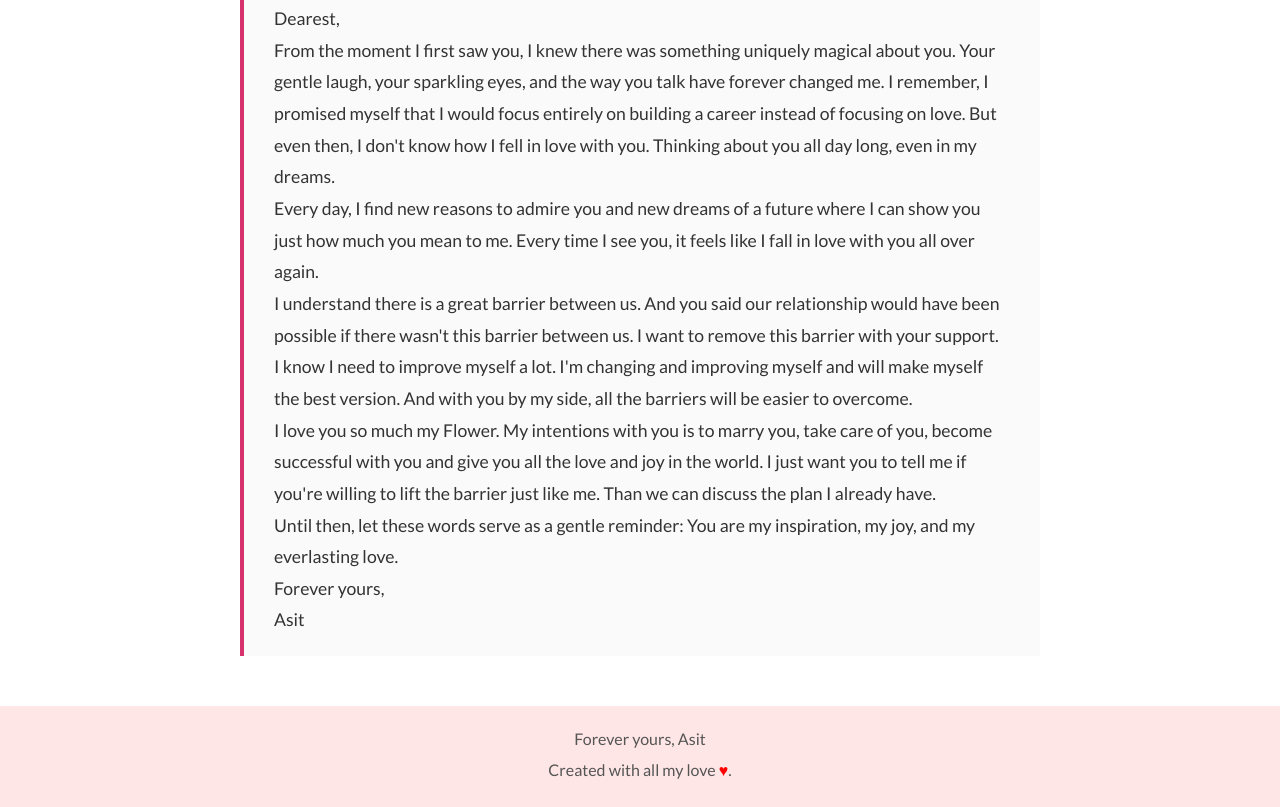
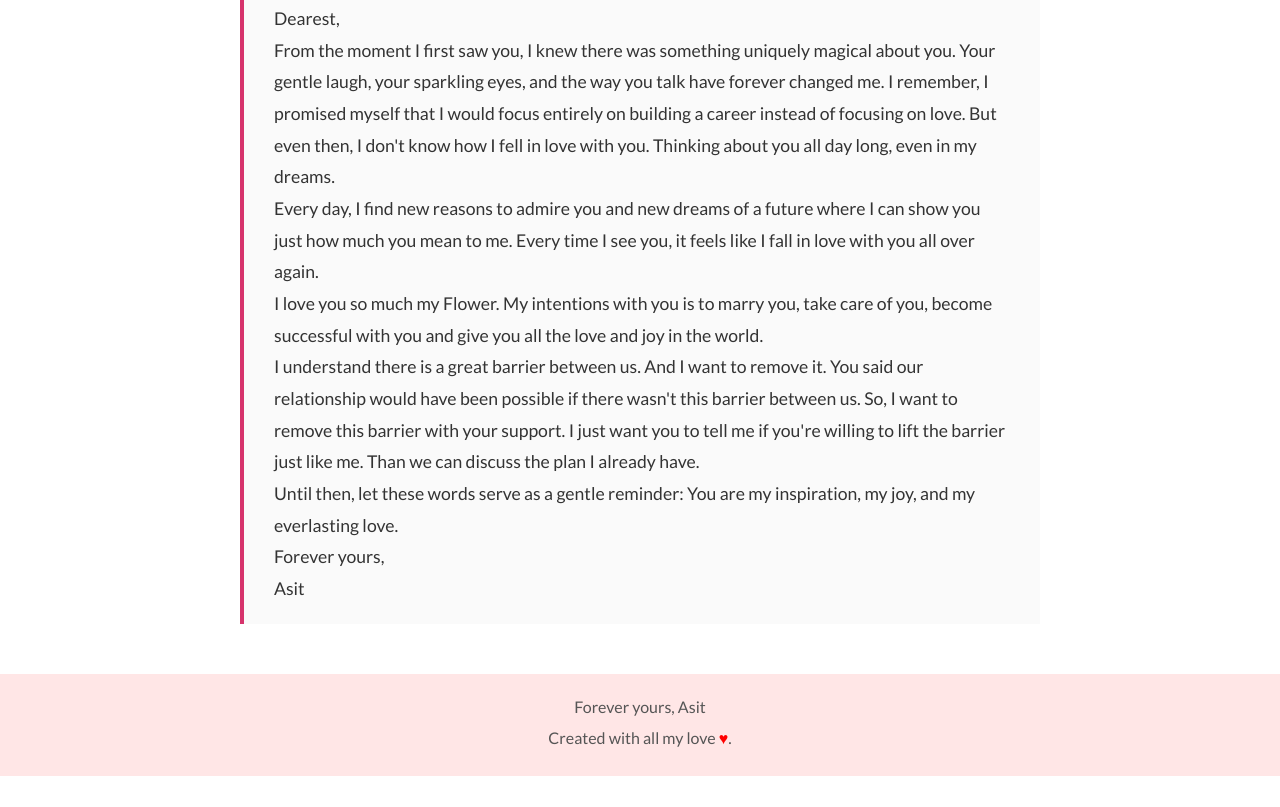
Before and after one commit to Asitkdey540/flower, a plain HTML site: page index.html in a window 1280 px wide. Shown: the part 1433-2240 px from the top of the page. After the commit the page ends 2209 px from the top, so only its background shows below. Drawn offline with Linux system fonts and the light colour scheme.

Commit message:
letter changes

```diff
--- a/index.html
+++ b/index.html
@@ -328,12 +328,14 @@
       Every day, I find new reasons to admire you and new dreams of a future where I can show you just how much you mean
       to me. Every time I see you, it feels like I fall in love with you all over again.
     </p>
-    <p>I understand there is a great barrier between us. And you said our relationship would have been possible if there wasn't this barrier between us. I want to remove this barrier with your support.</p>
-    <p>I know I need to improve myself a lot. I'm changing and improving myself and will make myself the best version. And with you by my side, all the barriers will be easier to overcome.</p>
-    <p>
-      I love you so much my Flower. My intentions with you is to marry you, take care of you, become successful with you and give you all the love and joy in the world.
-      I just want you to tell me if you're willing to lift the barrier just like me. Than we can discuss the plan I already have.
+    <p>I love you so much my Flower. My intentions with you is to marry you, take care of you, become successful with
+      you
+      and give you all the love and joy in the world.
     </p>
+    <p>I understand there is a great barrier between us. And I want to remove it. You said our relationship would have
+      been possible if there wasn't this barrier between us. So, I want to remove this barrier with your support.
+      I just want you to tell me if you're willing to lift the barrier just like me. Than we can discuss the plan I
+      already have.</p>
     <p>
       Until then, let these words serve as a gentle reminder: You are my inspiration, my joy, and my everlasting love.
     </p>
```
